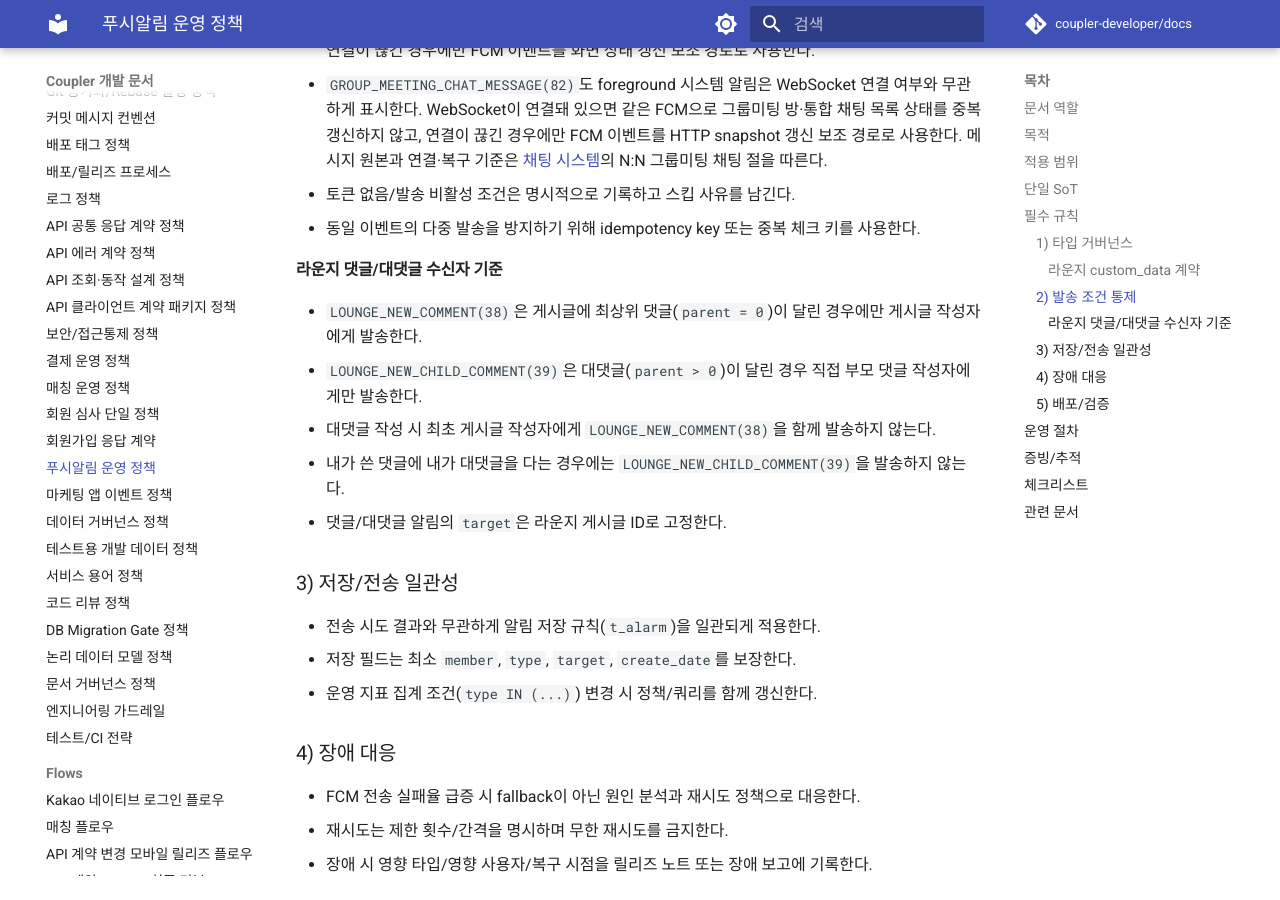
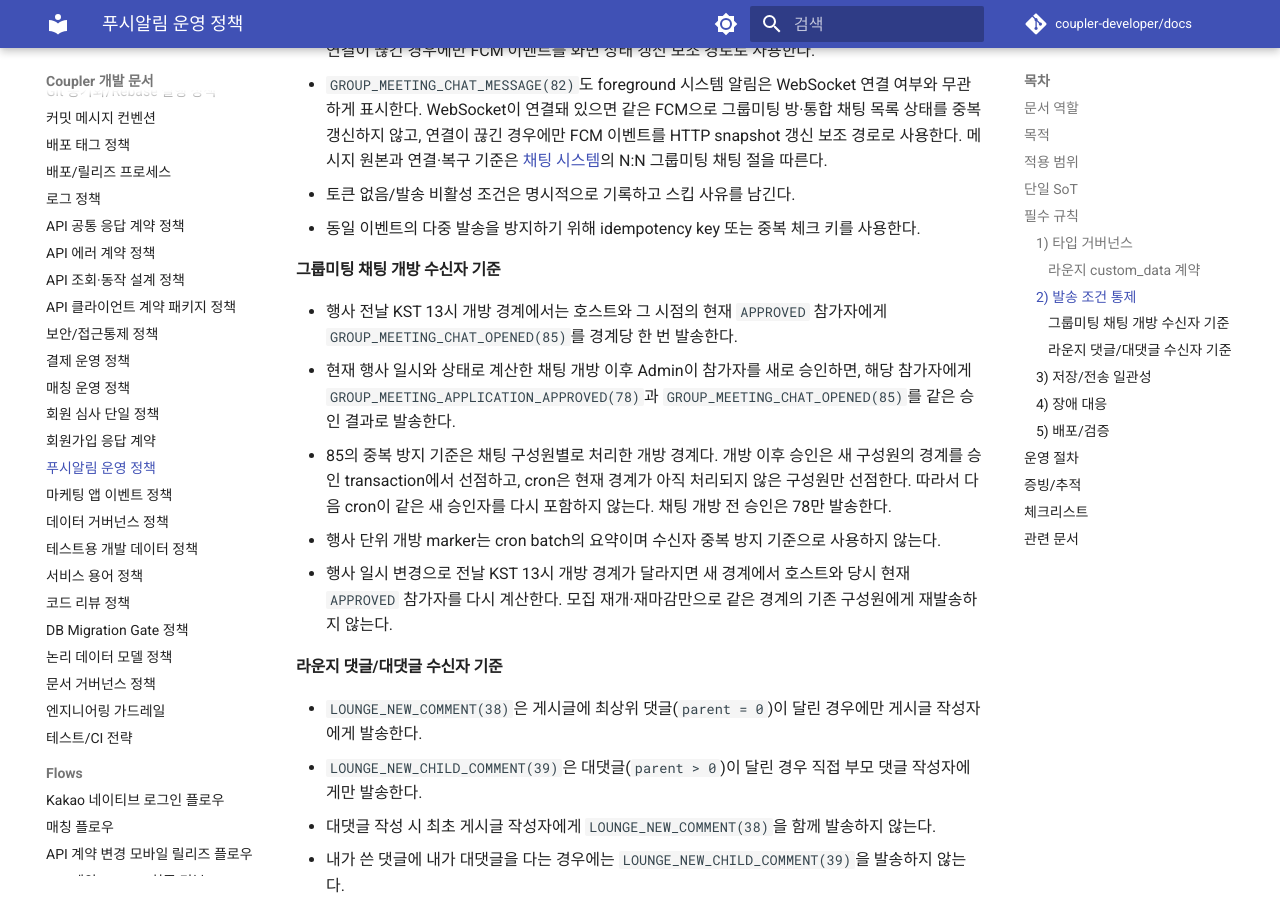
Before and after one commit to coupler-developer/docs, an MkDocs documentation site: the page built from content/policy/push-notification-policy.md, in a window 1280 px wide and 900 px high, scrolled down 2326 px. Built offline with MkDocs 1.6.1 and Material for MkDocs 9.7.7, drawn with Linux system fonts in a browser that asks for light colours; comment, search, counter and statistics services are not loaded; some of the changed text lies outside the part shown.

Commit message:
docs: 그룹미팅 채팅 개설 알림 기준 명시
Reason:
- 기존 확정자와 개방 이후 신규 확정자의 85번 발송 기준을 하나의 운영 규칙으로 남겨야 합니다.

Changes:
- 수신자별 개방 경계를 중복 방지 기준으로 명시했습니다.
- Admin 즉시 발송과 cron 보충 처리 책임을 architecture 문서에 동기화했습니다.

How:
- 푸시 정책을 규범으로 두고 그룹미팅·cron 설명 문서를 정렬했습니다.

Tests:
- yarn verify 통과

```diff
--- a/content/policy/push-notification-policy.md
+++ b/content/policy/push-notification-policy.md
@@ -73,6 +73,19 @@
 - 토큰 없음/발송 비활성 조건은 명시적으로 기록하고 스킵 사유를 남긴다.
 - 동일 이벤트의 다중 발송을 방지하기 위해 idempotency key 또는 중복 체크 키를 사용한다.
 
+#### 그룹미팅 채팅 개방 수신자 기준
+
+- 행사 전날 KST 13시 개방 경계에서는 호스트와 그 시점의 현재 `APPROVED` 참가자에게
+  `GROUP_MEETING_CHAT_OPENED(85)`를 경계당 한 번 발송한다.
+- 현재 행사 일시와 상태로 계산한 채팅 개방 이후 Admin이 참가자를 새로 승인하면, 해당 참가자에게
+  `GROUP_MEETING_APPLICATION_APPROVED(78)`과 `GROUP_MEETING_CHAT_OPENED(85)`를 같은 승인 결과로 발송한다.
+- 85의 중복 방지 기준은 채팅 구성원별로 처리한 개방 경계다. 개방 이후 승인은 새 구성원의 경계를 승인
+  transaction에서 선점하고, cron은 현재 경계가 아직 처리되지 않은 구성원만 선점한다. 따라서 다음 cron이 같은
+  새 승인자를 다시 포함하지 않는다. 채팅 개방 전 승인은 78만 발송한다.
+- 행사 단위 개방 marker는 cron batch의 요약이며 수신자 중복 방지 기준으로 사용하지 않는다.
+- 행사 일시 변경으로 전날 KST 13시 개방 경계가 달라지면 새 경계에서 호스트와 당시 현재 `APPROVED`
+  참가자를 다시 계산한다. 모집 재개·재마감만으로 같은 경계의 기존 구성원에게 재발송하지 않는다.
+
 #### 라운지 댓글/대댓글 수신자 기준
 
 - `LOUNGE_NEW_COMMENT(38)`은 게시글에 최상위 댓글(`parent = 0`)이 달린 경우에만 게시글 작성자에게 발송한다.
@@ -126,6 +139,8 @@
       갱신을 중복 적용하지 않는가?
 - [ ] `GROUP_MEETING_CHAT_MESSAGE(82)`는 `alarm_chat` 비활성 시 FCM과 `t_alarm`을 모두 건너뛰고,
       foreground 표시를 유지하면서 WebSocket 연결 중 상태 갱신을 중복 적용하지 않는가?
+- [ ] `GROUP_MEETING_CHAT_OPENED(85)`는 개방 경계의 현재 구성원과 개방 이후 새 승인자를 구분하고, 새
+      승인자 외 기존 구성원에게 같은 경계 알림을 중복 발송하지 않는가?
 - [ ] 토큰 부재·`sendPush = false`·`OFFLINE_MODE`는 FCM만 생략하고, `MATCH_VOICE_CALL(53)`은 FCM과
       `t_alarm`을 모두 생략하는가?
 - [ ] 중복 발송 방지 키 또는 동등한 통제가 있는가?
```
Also changed, not shown: content/architecture/cron-jobs.md (+6 -2 lines), content/architecture/group-meeting-system.md (+5 -1 lines), content/architecture/push-notification.md (+4 -1 lines).
